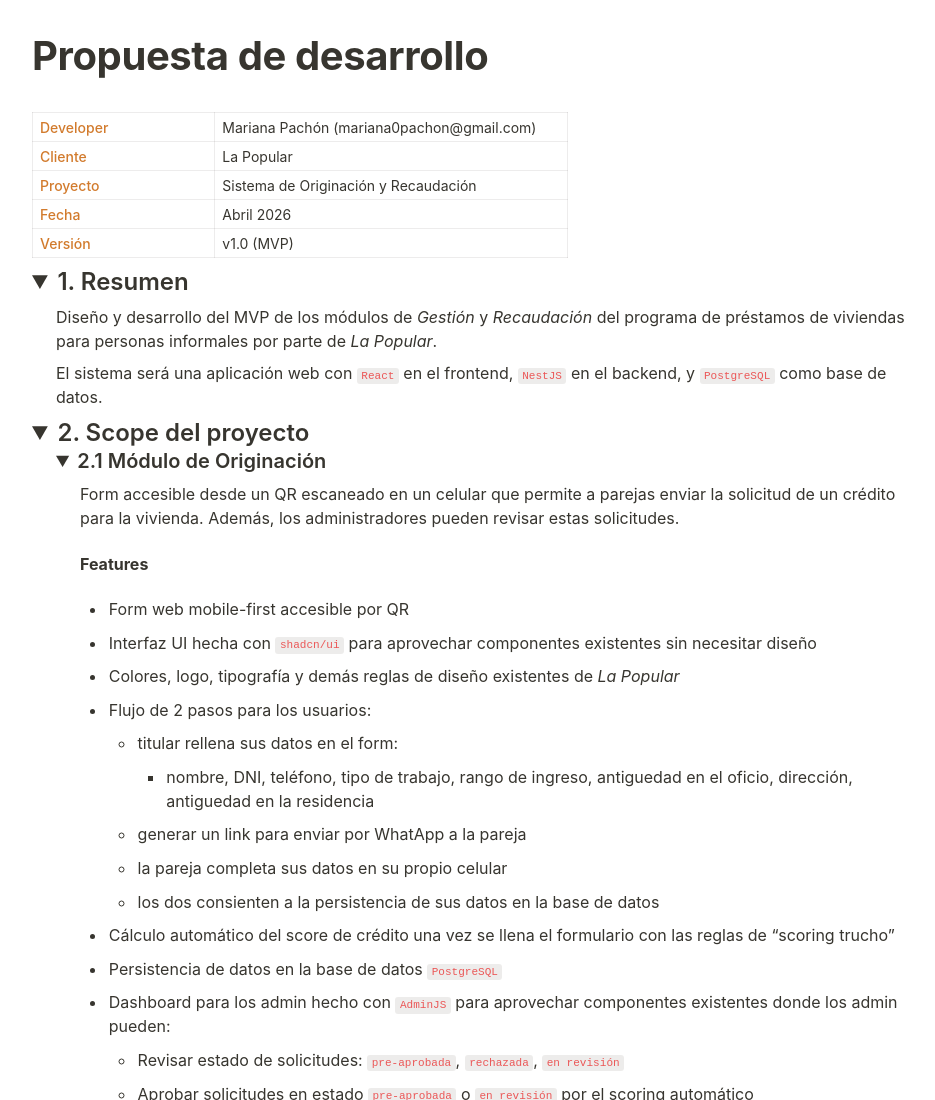
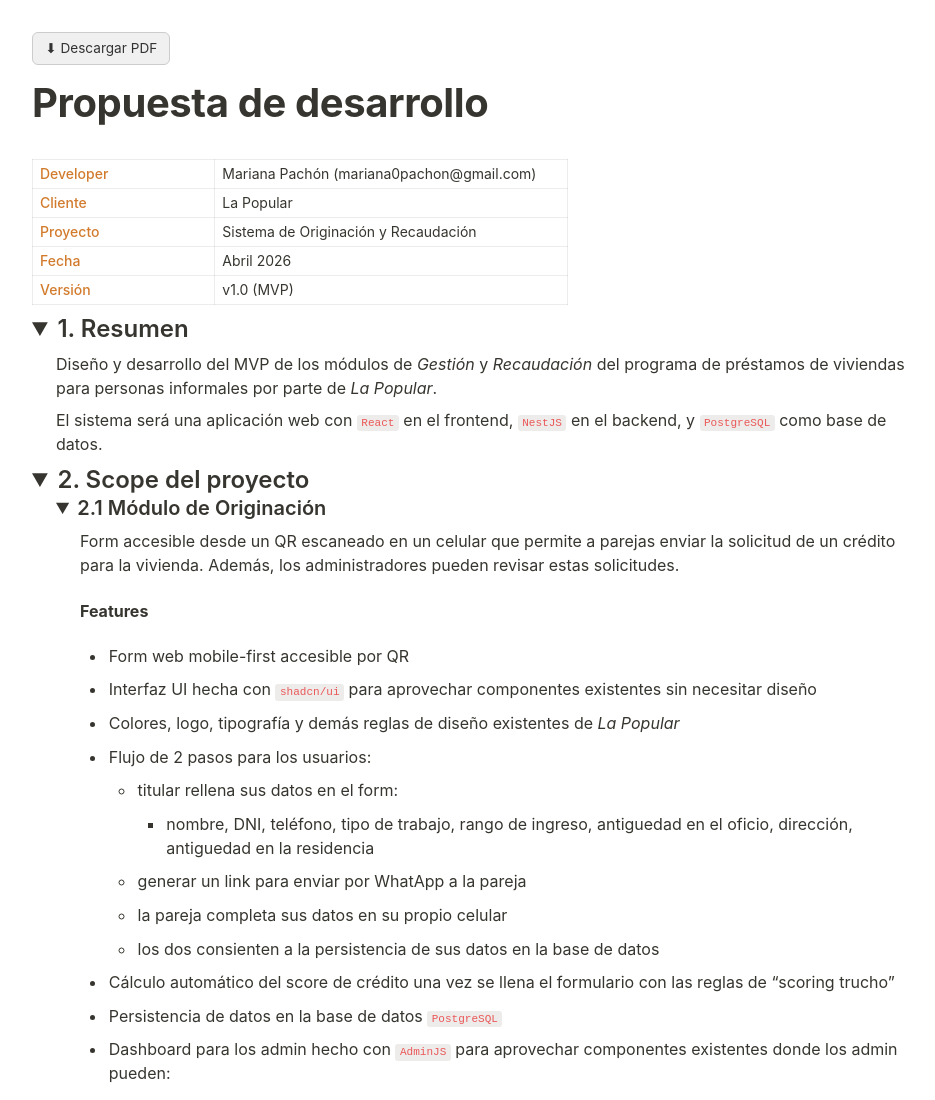
Before and after one commit to mariana0pachon/lapopular, a plain HTML site: page index.html in a window 1280 px wide. Shown: the top 1100 px of the page, without its empty margins (158-1093 px from the left). Drawn offline with Linux system fonts and the light colour scheme.

Commit message:
Propuesta PDF

```diff
--- a/index.html
+++ b/index.html
@@ -1002,6 +1002,7 @@
   <body>
     <article id="33cca02c-192a-80e8-a792-d76cbd95c546" class="page sans">
       <header>
+        <a href="propuesta.pdf" download style="display:inline-block;margin-bottom:1em;padding:0.4em 0.9em;background:#f0f0f0;border:1px solid #ccc;border-radius:6px;font-size:0.85rem;text-decoration:none;color:#333;">⬇ Descargar PDF</a>
         <h1 class="page-title" dir="auto">Propuesta de desarrollo</h1>
         <p class="page-description" dir="auto"></p>
       </header>
```
Also changed, not shown: 1 other file.
